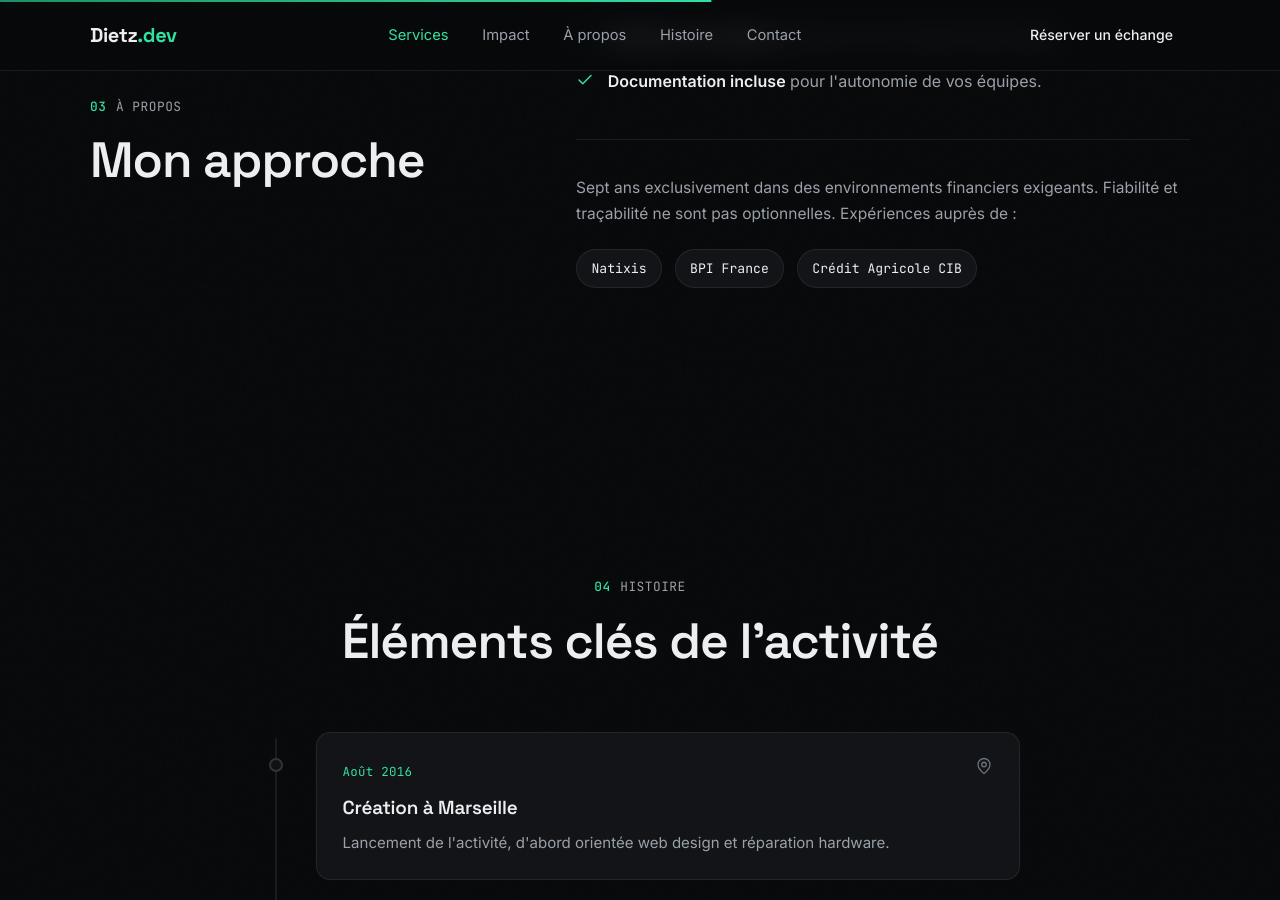
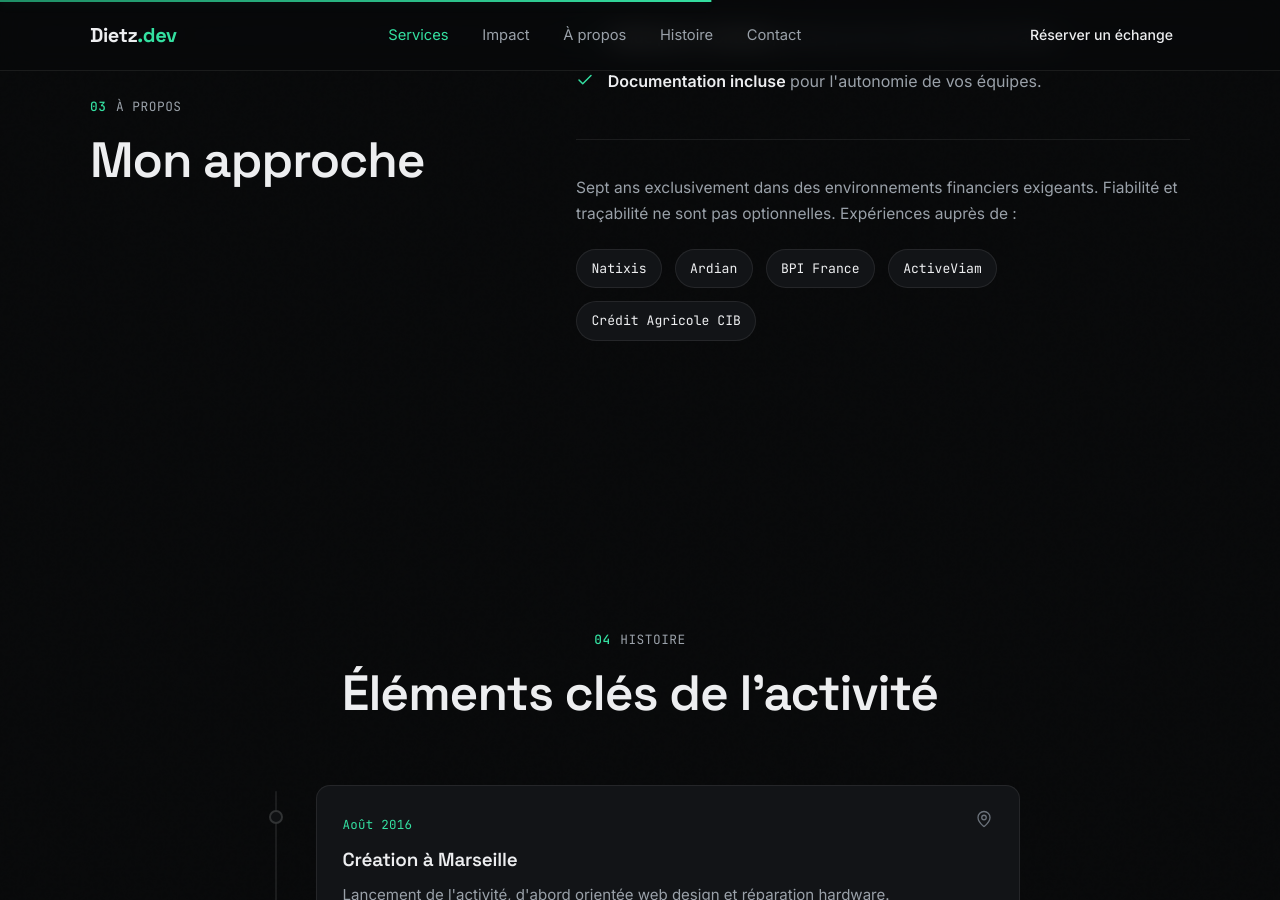
Before and after one commit to Pyrrha/dietz-website, a Jekyll site: the page built from index.md, in a window 1280 px wide and 900 px high, scrolled down 2794 px. Built offline with Jekyll 4.4.1, drawn with Linux system fonts in a browser that asks for light colours.

Commit message:
feat: update former experiences

```diff
--- a/_data/about.yml
+++ b/_data/about.yml
@@ -9,5 +9,7 @@ finance_text: "Sept ans exclusivement dans des environnements financiers exigean
 
 clients:
   - Natixis
+  - Ardian
   - BPI France
+  - ActiveViam
   - Crédit Agricole CIB
```
